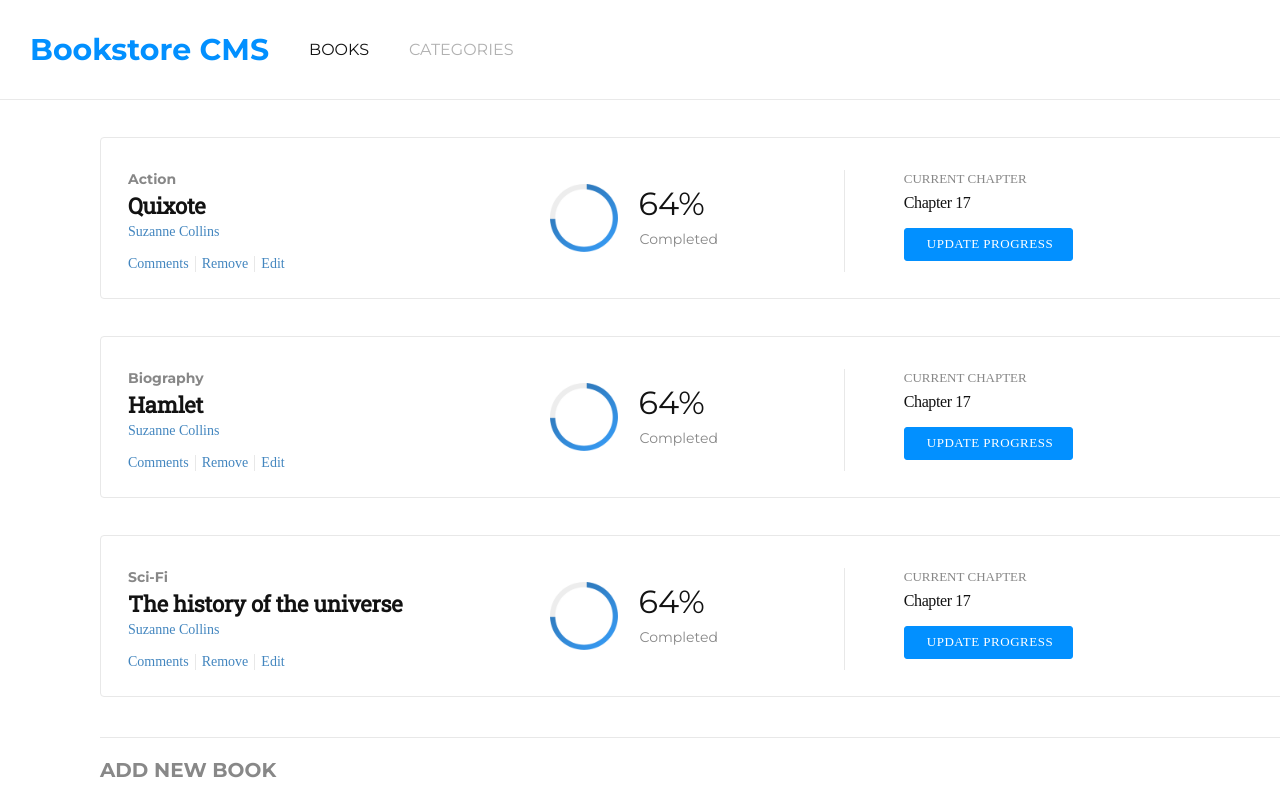
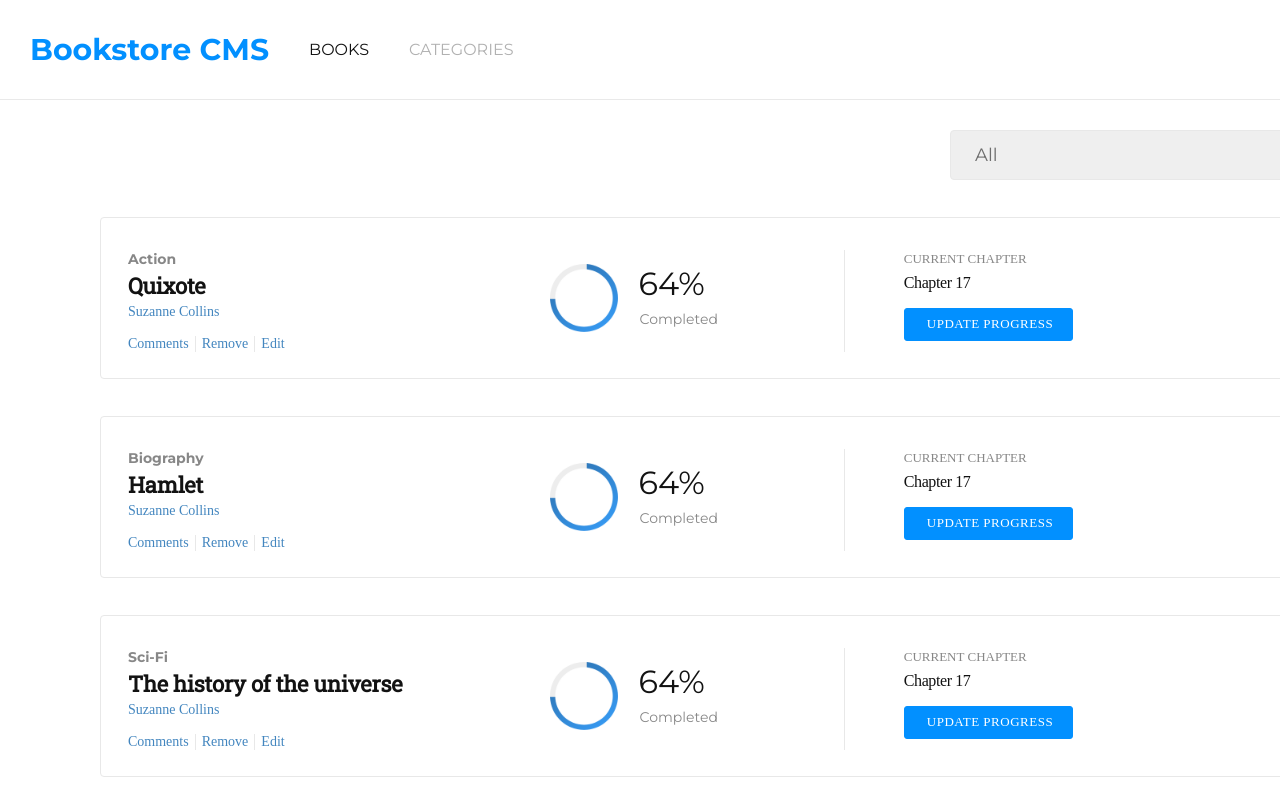
Before and after one commit to Zappat0n/bookstore, a React (Create React App) app: page / in a window 1280 px wide. Shown: the top 800 px of the page. Built offline with nearby package versions, Linux system fonts and the light colour scheme.

Commit message:
Add style for category filter

```diff
--- /dev/null
+++ b/src/components/CategoryFilter.css
@@ -0,0 +1,13 @@
+.mt {
+  margin-top: 30px;
+}
+
+.category-filter {
+  border: 1px solid #e8e8e8;
+  padding: 12px 20px;
+  outline: none;
+  border-radius: 4px;
+  width: 350px;
+  font-size: 18px;
+  color: #6e6e6e;
+}
--- a/src/components/CategoryFilter.js
+++ b/src/components/CategoryFilter.js
@@ -3,19 +3,25 @@ import { connect } from 'react-redux';
 import PropTypes from 'prop-types';
 import * as action from '../actions';
 import { categories } from '../containers/BookForm';
+import './CategoryFilter.css';
 
 const CategoryFilter = (props) => {
   const { category, changeFilter } = props;
 
-  const filters = [...categories, 'All'];
+  const filters = ['All', ...categories];
 
   const handleFilterChange = (event) => {
     changeFilter(event.target.value);
   };
 
   return (
-    <div>
-      <select name="categories" value={category} onChange={handleFilterChange}>
+    <div className="mt">
+      <select
+        name="categories"
+        value={category}
+        onChange={handleFilterChange}
+        className="category-filter"
+      >
         {filters.map((cate) => (
           <option key={cate} value={cate}>
             {cate}
--- a/src/containers/BookList.css
+++ b/src/containers/BookList.css
@@ -1,3 +1,10 @@
 .bookList {
   margin-bottom: 40px;
 }
+
+.bookList .book-filter {
+  width: 1200px;
+  margin: 0 auto;
+  display: flex;
+  justify-content: flex-end;
+}
--- a/src/containers/BooksList.js
+++ b/src/containers/BooksList.js
@@ -2,8 +2,8 @@ import React from 'react';
 import { connect } from 'react-redux';
 import PropTypes from 'prop-types';
 import Book from '../components/book/Book';
+import CategoryFilter from '../components/CategoryFilter';
 import * as actions from '../actions';
-// import CategoryFilter from '../components/CategoryFilter';
 
 import './BookList.css';
 
@@ -29,10 +29,12 @@ const BooksList = (props) => {
 
   return (
     <div className="bookList">
+      <div className="book-filter">
+        <CategoryFilter />
+      </div>
       <div className="table">
         <div className="table-body">{displayBooks()}</div>
       </div>
-      {/* <CategoryFilter /> */}
     </div>
   );
 };
```
